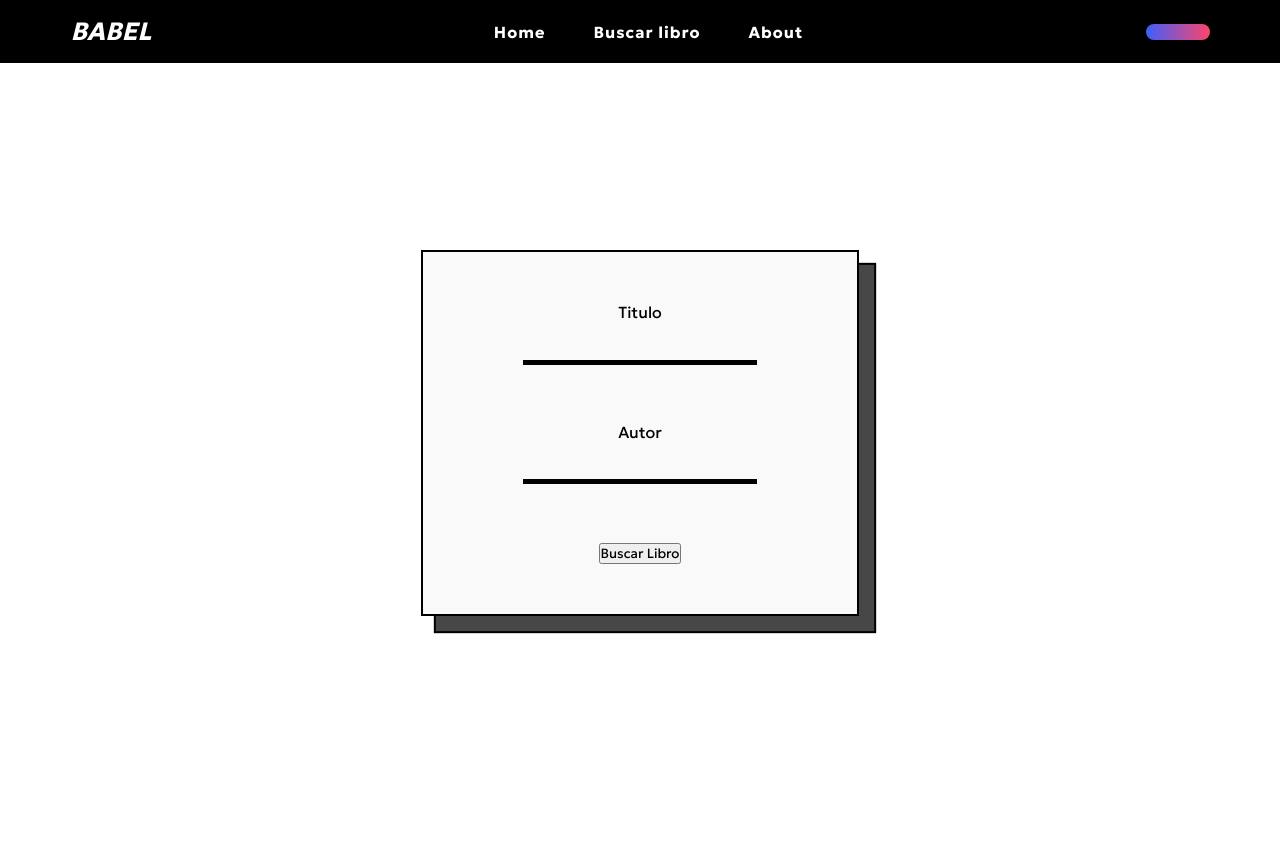
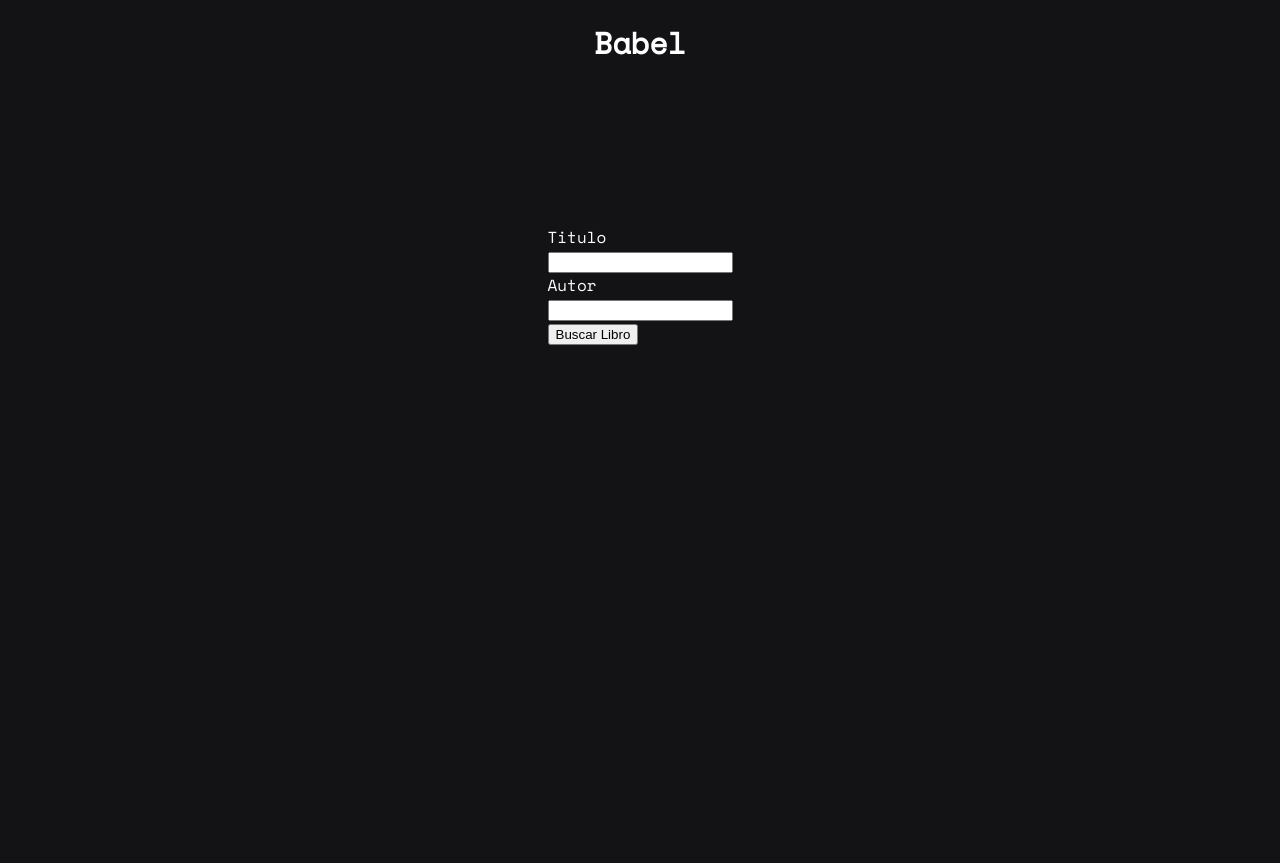
Before and after one commit to gustavopalaciosc/book-price-comparator, a Flask app: page /search in a window 1280 px wide. After the commit the page ends 345 px from the top, so only its background shows below. Run offline with Flask 3, Linux system fonts and the light colour scheme.

Commit message:
Changes in homepage and search page

```diff
--- a/static/css/search.css
+++ b/static/css/search.css
@@ -1,232 +1,30 @@
-@import url("https://fonts.googleapis.com/css2?family=Geologica:wght@400;500;700;800&display=swap");
+@import url('https://fonts.googleapis.com/css2?family=Space+Mono&display=swap');
 
-* {
-  box-sizing: border-box;
-  padding: 0;
-  margin: 0;
-  font-family: Geologica, sans-serif;
+
+body {
+    background-color: #131316;
+    color: #ffffff;
+    box-sizing: border-box;
+    font-family: 'Space Mono', monospace;
+    padding: 0;
+    margin: 0;
+    margin: 15px;
 }
 
-
-a {
-  text-decoration: none;
+.main-content {
+    max-width: 800px;
+    margin: 0 auto;
+    height: 100vh;
 }
 
-li {
-  list-style: none;
-}
-
-nav {
-  background-color: black;
-}
-
-.nav-container {
-  background-color: inherit;
-  color: white;
-  padding: 1rem 0;
-  width: 89%;
-  margin: auto;
-  display: flex;
-  align-items: center;
-  justify-content: space-between;
-}
-
-.nav-container h1 {
-  font-size: 25px;
-  text-transform: uppercase;
-  font-style: italic;
-}
-
-.nav-menu {
-  display: flex;
-  gap: 40px;
-}
-
-.nav-container a:visited {
-    text-decoration: none;
-}
-
-.nav-menu li {
-  font-weight: 600;
-  letter-spacing: 1px;
-  cursor: pointer;
-  padding: 0 4px;
-}
-
-.nav-menu a {
-    color: #ffff;
-}
-
-
-
-.nav-right {
-  display: flex;
-  gap: 2rem;
-}
-
-.nav-container button {
-  background: #fc466b;
-  background: -webkit-linear-gradient(to right, #3f5efb, #fc466b);
-  background: linear-gradient(to right, #3f5efb, #fc466b);
-  color: white;
-  border: none;
-  padding: 0.5rem 2rem;
-  font-weight: 600;
-  letter-spacing: 1px;
-  cursor: pointer;
-  border-radius: 30px;
-}
-
-.bar {
-  background-color: white;
-  display: block;
-  width: 23px;
-  height: 3px;
-  margin: 5px auto;
-  transition: all 0.3s ease-in-out;
-}
-
-.hamburger {
-  display: none;
-}
-
-.hero {
-  display: flex;
-  justify-content: center;
-  align-items: center;
-  background-color: rgb(227, 225, 225);
-  height: 75vh;
-}
-
-.hero-container {
-  width: 89%;
-  height: 100%;
-  margin: auto;
-  display: flex;
-  align-items: center;
-  justify-content: center;
-}
-
-.hero-container h1 {
-  font-size: 50px;
-}
-
-.hero-container span {
-  background: #fc466b;
-  background: -webkit-linear-gradient(to right, #5239f6, #32fd43);
-  background: linear-gradient(to right, #5239f6, #32fd43);
-  background-clip: text;
-  -webkit-background-clip: text;
-  -webkit-text-fill-color: transparent;
-}
-
-.divider {
-  width: 100%;
-  text-align: center;
-}
-
-.divider-container {
-  background-color: black;
-  width: 50%;
-  margin: auto;
-  margin-top: -3rem;
-  height: 6rem;
-  display: flex;
-  justify-content: center;
-  align-items: center;
-  border-radius: 30px;
-}
-
-.divider-container h1 {
-  background: #fc466b;
-  background: -webkit-linear-gradient(to right, #eefb3f, #fd8632);
-  background: linear-gradient(to right, #eefb3f, #fd8632);
-  background-clip: text;
-  -webkit-background-clip: text;
-  -webkit-text-fill-color: transparent;
-  font-size: 4rem;
+h1 {
+    text-align: center;
+    font-size: 30px;
 }
 
 .form-container {
-    text-align: center;
-    background-size: cover;
-    width: 100vw;
-    height: 100vh;
-    display: grid;
+    display: flex;
+    justify-content: center;
     align-items: center;
-    justify-items: center;
-}
-
-.form-input {
-    position: relative;
-    top: -30px;
-    background: #f9f9f9;
-    padding: 50px 100px;
-    border: 2px solid black;
-    box-shadow: 15px 15px 1px #474747, 15px 15px 1px 2px black;
-
-
+    height: 50vh;
   }
-
-input {
-    display: block;
-    width: 100%;
-    font-size: 14pt;
-    line-height: 28pt;
-    font-family: "Fjalla One";
-    margin-bottom: 28pt;
-    border: none;
-    border-bottom: 5px solid black;
-    background: #f9f9f9;
-    min-width: 150px;
-    padding-left: 5px;
-    outline: none;
-    color: black;
-}
-
-
-@media only screen and (max-width: 768px) {
-  .nav-menu {
-    position: fixed;
-    top: 4rem;
-    width: 100%;
-    flex-direction: column;
-    align-items: center;
-    right: -100%;
-    transition: 0.3s;
-    background-color: black;
-  }
-
-  .nav-menu.active {
-    right: 0;
-  }
-
-  .nav-menu li {
-    padding: 1.5rem;
-  }
-
-  .hamburger {
-    display: block;
-    cursor: pointer;
-  }
-
-  .hamburger.active .bar:nth-child(2) {
-    opacity: 0;
-  }
-  .hamburger.active .bar:nth-child(1) {
-    transform: translateY(8px) rotate(45deg);
-  }
-  .hamburger.active .bar:nth-child(3) {
-    transform: translateY(-8px) rotate(-45deg);
-  }
-
-  .divider-container {
-    width: 80%;
-    height: 4rem;
-  }
-
-  .divider-container h1 {
-    font-size: 2rem;
-  }
-
-}
--- a/templates/index.html
+++ b/templates/index.html
@@ -19,7 +19,7 @@
                 <p>Compara miles de precios de libros, todo en un mismo lugar.</p>
             </section>
 
-            <img src="babel.jpg" alt="babel">
+            <img src="static/image/babel.jpg" alt="Babel">
             <figcaption>Así es como se ve una comparación de precios a mano...</figcaption>
 
             <section class="hidden">
--- a/templates/search.html
+++ b/templates/search.html
@@ -1,37 +1,18 @@
 <!DOCTYPE html>
-<html>
+<html lang="en">
     <head>
-    <title>Babel | Buscar libro</title>
-    <meta http-equiv="X-UA-Compatible" content="IE=edge" />
-    <meta
-      name="viewport"
-      content="width=device-width, initial-scale=1.
-    0"
-    />
+        <meta charset="UTF-8">
+        <meta http-equiv="X-UA-Compatible" content="IE=edge">
+        <meta name="viewport" content="width=device-width, initial-scale=1.0">
+        <title>Babel</title>
+
         <link rel="stylesheet" type="text/css" href="{{ url_for('static', filename='css/search.css') }}">
+        <script defer src="{{ url_for('static', filename='js/app.js') }}"></script>
+
     </head>
     <body>
-    <nav>
-        <div class="nav-container">
+        <div class="main-content">
             <h1>Babel</h1>
-
-          <ul class="nav-menu">
-            <li class="active"><a href="/">Home</a></li>
-            <li><a href="/search">Buscar libro</a></li>
-            <li>About</li>
-          </ul>
-
-          <div class="nav-right">
-            <button></button>
-
-            <div class="hamburger">
-              <span class="bar"></span>
-              <span class="bar"></span>
-              <span class="bar"></span>
-            </div>
-          </div>
-        </div>
-    </nav>
 
             <div class="form-container">
                 <div class="form-input">
@@ -40,14 +21,12 @@
                         <input type="text" name="title" id="title" required><br>
                         <label for="author">Autor</label><br>
                         <input type="text" name="author" id="author" required><br>
-
-
                     </form>
                     <button type="submit" form="book-form" value="Submit">Buscar Libro</button>
                 </div>
             </div>
 
-    <script src="{{ url_for('static', filename='js/app.js') }}"></script>
 
+        </div>
     </body>
 </html>
```
Also changed, not shown: static/image/babel.jpg (added), 1 other file. Lines whose indentation alone changed are shown as unchanged.
